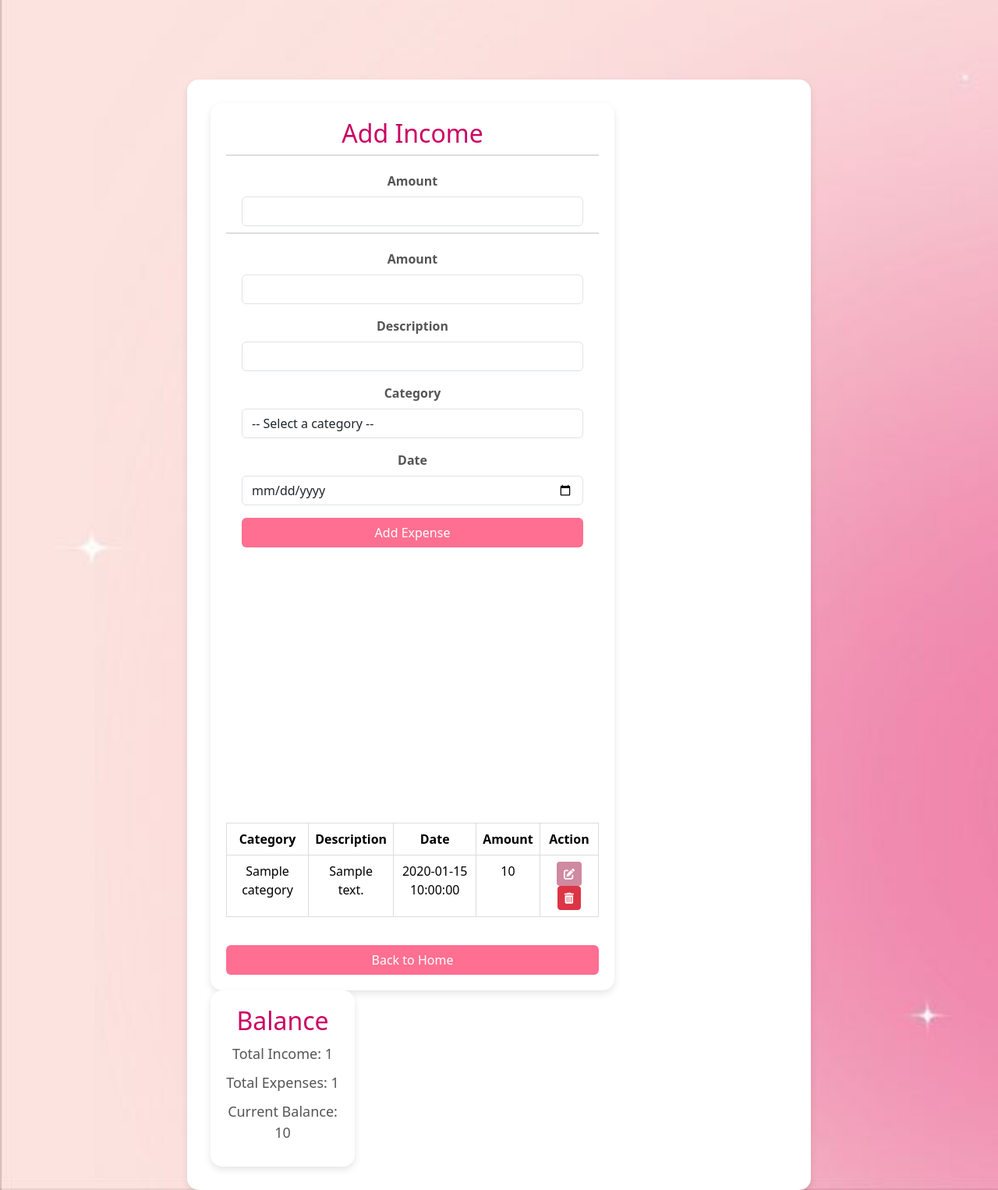
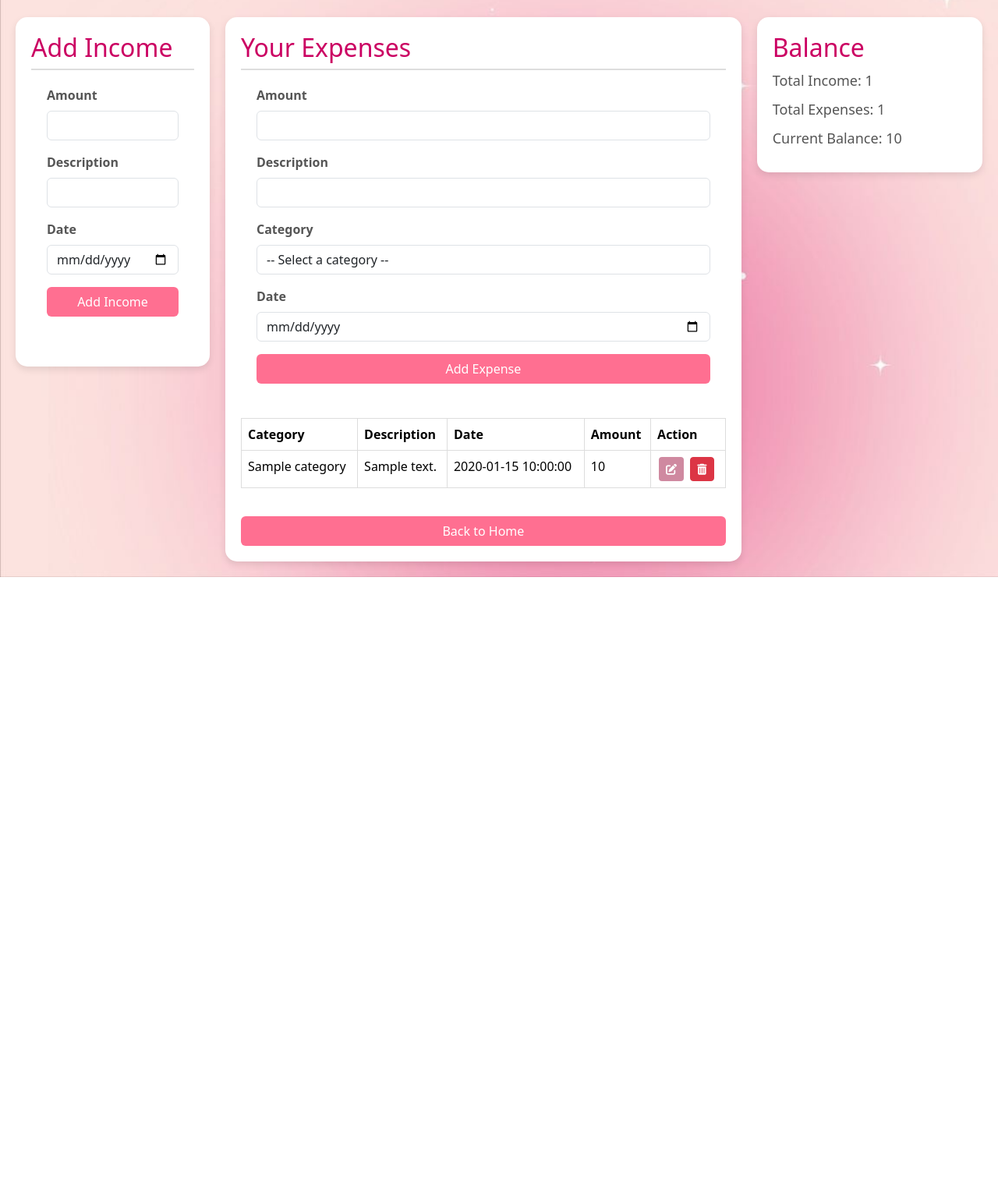
Before and after one commit to Dominika29/Expense-Tracker, a Flask app: template templates/dashboard.html in a window 1280 px wide. Shown: the part 78-1604 px from the top of the page at 78% size. After the commit the page ends 818 px from the top, so only its background shows below. Run offline with Flask 3, Linux system fonts and the light colour scheme; the template is opened without the code that fills it: most values are stand-ins (such as "Sample title", 1, 10 or a date in 2020).

Commit message:
working html

```diff
--- a/app.py
+++ b/app.py
@@ -112,7 +112,15 @@
     user_id = session['user_id']
     conn = get_db_connection()
 
-    expenses = conn.execute('''
+    incomes = conn.execute('SELECT SUM(amount) AS total_income FROM income WHERE user_id = ?', (user_id,)).fetchone()
+    total_income = incomes['total_income'] or 0
+
+    expenses = conn.execute('SELECT SUM(amount) AS total_expenses FROM expenses WHERE user_id = ?', (user_id,)).fetchone()
+    total_expenses = expenses['total_expenses'] or 0
+
+    current_balance = total_income - total_expenses
+
+    expenses_list = conn.execute('''
         SELECT expenses.id, expenses.amount, expenses.description, expenses.date,
                categories.name AS category
         FROM expenses
@@ -122,11 +130,15 @@
     ''', (user_id,)).fetchall()
 
     categories = conn.execute('SELECT * FROM categories WHERE user_id = ?', (user_id,)).fetchall()
-    print("Expenses:", expenses)
-    print("Categories:", categories)
 
     conn.close()
-    return render_template('dashboard.html',expenses=expenses, categories=categories)
+
+    return render_template('dashboard.html',
+                           expenses=expenses_list,
+                           categories=categories,
+                           total_income=total_income,
+                           total_expenses=total_expenses,
+                           current_balance=current_balance)
 
 @app.route('/delete_expense/<int:expense_id>', methods=['POST'])
 def delete_expense(expense_id):
--- a/init_db.py
+++ b/init_db.py
@@ -32,9 +32,9 @@
 cur.execute("INSERT INTO expenses (user_id, category_id, amount, description, date) VALUES (?, ?, ?, ?, ?)",
             (user_id, category_transport_id, 20.00, 'Bilet autobusowy', '2023-10-02'))
 
-cur.execute("INSERT INTO income (user_id, amount, description, date) VALUES (?, ?, ?, ?, ?)",
+cur.execute("INSERT INTO income (user_id, amount, description, date) VALUES (?, ?, ?, ?)",
             (user_id, 1000.00, 'Wynagrodzenie', '2024-10-25'))
-cur.execute("INSERT INTO income (user_id, amount, description, date) VALUES (?, ?, ?, ?, ?)",
+cur.execute("INSERT INTO income (user_id, amount, description, date) VALUES (?, ?, ?, ?)",
             (user_id, 200.00, 'kieszonkowe', '2024-05-12'))
 
 connection.commit()
--- a/static/css/style.css
+++ b/static/css/style.css
@@ -43,17 +43,45 @@
 }
 
 .dashboard-container {
+    display: flex;
+    justify-content: space-between;
+    gap: 20px;
+    padding: 20px;
+    max-width: 1800px;
+    margin: 0 auto;
+}
+
+.left-container, .center-container, .right-container {
     background: #ffffff;
-    padding: 30px;
+    padding: 20px;
     border-radius: 15px;
     box-shadow: 0 4px 10px rgba(0, 0, 0, 0.1);
-    max-width: 800px;
-    margin: 0 auto;
-    margin-top: 100px;
-    text-align: center;
-    position: relative;
-    min-height: 80vh;
 }
+
+.left-container {
+    width: 25%;
+    height: 40%;
+}
+
+.center-container {
+    width: 70%;
+}
+
+.right-container {
+    width: 30%;
+    height: 30%;
+}
+
+.balance-container {
+    text-align: left;
+}
+
+.balance-container p {
+    margin: 10px 0;
+    font-size: 18px;
+    color: #555;
+}
+
 .table-container {
     max-height: 400px;
     overflow-y: auto;
@@ -207,29 +235,3 @@
     margin-top: 10px;
     width: 100%;
 }
-
-.left-container {
-    width: 70%;
-    background: #ffffff;
-    padding: 20px;
-    border-radius: 15px;
-    box-shadow: 0 4px 10px rgba(0, 0, 0, 0.1);
-}
-
-.right-container {
-    width: 25%;
-    background: #ffffff;
-    padding: 20px;
-    border-radius: 15px;
-    box-shadow: 0 4px 10px rgba(0, 0, 0, 0.1);
-}
-
-.balance-container {
-    text-align: center;
-}
-
-.balance-container p {
-    margin: 10px 0;
-    font-size: 18px;
-    color: #555;
-}
--- a/templates/dashboard.html
+++ b/templates/dashboard.html
@@ -21,6 +21,7 @@
         </nav>
     </header>
     <div class="dashboard-container">
+
         <div class="left-container">
             <h2>Add Income</h2>
             <form action="{{ url_for('add_income') }}" method="post" class="mb-4">
@@ -38,7 +39,9 @@
                 </div>
                 <button type="submit" class="btn btn-login">Add Income</button>
             </form>
+        </div>
 
+        <div class="center-container">
             <h2>Your Expenses</h2>
             <form action="{{ url_for('add_expense') }}" method="post" class="mb-4">
                 <div class="mb-3">
@@ -144,7 +147,7 @@
         document.querySelectorAll('.btn-edit').forEach(button => {
              button.addEventListener('click', function() {
                  const expenseId = this.getAttribute('data-expense-id');
-                 window.location.href = `/edit_expense/${expenseId}`; // Przekieruj do strony edycji
+                 window.location.href = `/edit_expense/${expenseId}`;
               });
          });
         document.getElementById('category').addEventListener('change', function() {
@@ -155,6 +158,51 @@
                 newCategoryField.style.display = 'none';
             }
         });
+
+        async function updateBalance() {
+        try {
+            const response = await fetch('/get_balance');
+            const data = await response.json();
+
+            if (response.ok) {
+                document.getElementById('total-income').textContent = data.total_income;
+                document.getElementById('total-expenses').textContent = data.total_expenses;
+                document.getElementById('current-balance').textContent = data.current_balance;
+            } else {
+                console.error('Failed to fetch balance:', data.error);
+            }
+        } catch (error) {
+            console.error('Error:', error);
+        }
+    }
+
+    document.querySelectorAll('form').forEach(form => {
+        form.addEventListener('submit', async (event) => {
+            event.preventDefault();
+
+            const formData = new FormData(form);
+            const action = form.getAttribute('action');
+            const method = form.getAttribute('method');
+
+            try {
+                const response = await fetch(action, {
+                    method: method,
+                    body: formData,
+                });
+
+                if (response.ok) {
+                    await updateBalance();
+                    window.location.reload();
+                } else {
+                    const errorData = await response.json();
+                    alert(errorData.error || 'An error occurred.');
+                }
+            } catch (error) {
+                console.error('Error:', error);
+                alert('An error occurred while submitting the form.');
+            }
+        });
+    });
     </script>
 </body>
 </html>
```
